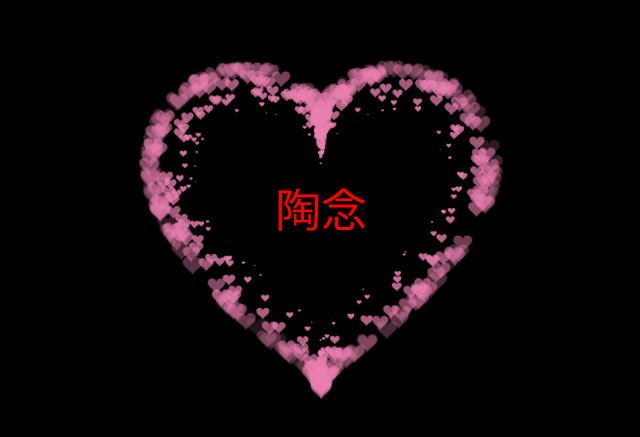
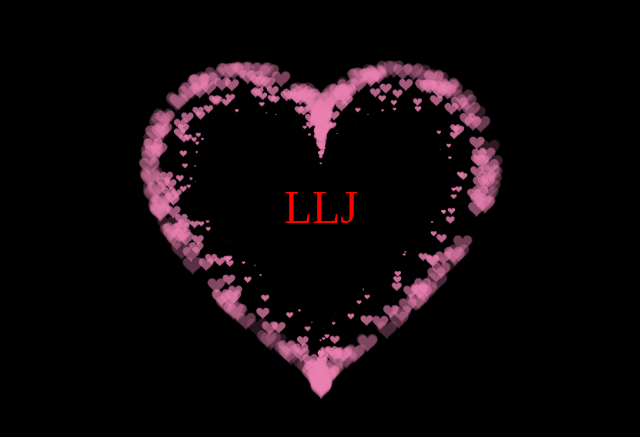
Before and after one commit to taonian/lsp, a plain HTML site: page index.html in a window 1280 px wide. Shown: the part 173-610 px from the top of the page, without its empty margins (319-959 px from the left). Drawn offline with Linux system fonts and the light colour scheme.

Commit message:
Update index.html

```diff
--- a/index.html
+++ b/index.html
@@ -103,7 +103,7 @@
   <body>
     <canvas id="pinkboard"></canvas>
     <!-- 在下面加名字 -->
-     <div id="name" style="color: red;">陶念</div>
+     <div id="name" style="color: red;">LLJ</div>
 
     <script>
       var settings = {
```
